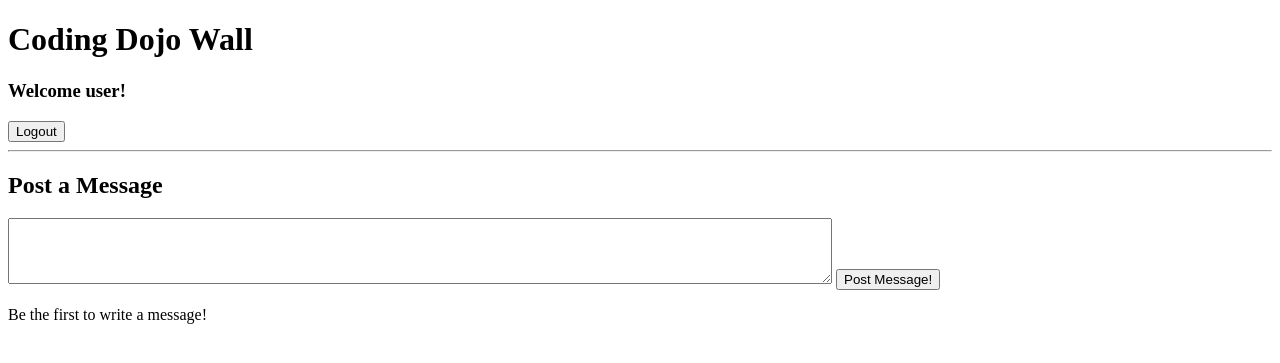
After one commit to scottmarden/CD-python-flask-mysql-the_wall, a Flask app: template templates/wall.html in a window 1280 px wide. The commit adds this page. Shown: the top 363 px of the page. Run offline with Flask 2, Linux system fonts and the light colour scheme; the template is opened without the code that fills it, so the values that code supplies are empty.

Commit message:
Finished functionality, will add styling later.

```diff
--- /dev/null
+++ b/scratchpad.txt
@@ -0,0 +1,3 @@
+{% if comments > 0 %}
+	<p>There are comments!</p>
+{% endif %}
--- a/server.py
+++ b/server.py
@@ -5,33 +5,41 @@
 
 app = Flask(__name__)
 mysql = MySQLConnector(app, 'wall_db')
-app.secret_key = "KSJDgn;jsnd;gJNSD:gjnKSJDNGISDni1u23kajsng"
+app.secret_key = "KSJDgn;jsnd;gJN:gjnKSJDNGISDni1u23kajsng"
 
 @app.route('/')
 def index():
-	if 'user' not in session:
+	#check to see if user is logged in or not.
+	if  'user_id' not in session or session['user_id'] < 1:
 		session['user'] = ''
-	return render_template('index.html')
+		session['user_id'] = 0
+		return render_template('index.html')
+	elif session['user_id'] > 0:
+		return redirect('/wall')
 
 @app.route('/login', methods=['POST'])
 def login():
+	#Prep email and pw for login verification
 	email_check = request.form['email']
-	print email_check
 	pw_check = md5.new(request.form['password']).hexdigest()
-	print pw_check
 
-	query = "SELECT email, password FROM users WHERE email = :email"
+	query = "SELECT email, password, id FROM users WHERE email = :email"
 	data = {
 		'email': request.form['email']
 	}
 	verify = mysql.query_db(query, data)
-	print verify
-	if verify[0]['password'] == pw_check:
+	if len(verify) == 0:
+		print "No email!"
+		flash ("Invalid email or password. Please try again.")
+		return redirect('/')
+	elif verify[0]['password'] == pw_check:
 		print 'Good password!'
 		session['user'] = request.form['email']
-		return redirect('/success')
+		session['user_id'] = verify[0]['id']
+		return redirect('/wall')
 	else:
 		flash('Invalid email or password. Please try again.')
+		return redirect('/')
 
 @app.route('/register', methods=['POST'])
 def register():
@@ -89,24 +97,48 @@
 			'email': email,
 			'password': hash_pw
 		}
-		mysql.query_db(query, data)
+		user_id = mysql.query_db(query, data)
 		session['user'] = email
-		return redirect('/success')
+		session['user_id'] = user_id
+		return redirect('/wall')
 
 	else:
 		return redirect('/')
 
+@app.route('/wall')
+def wall():
+	if session['user_id'] < 1:
+		return redirect('/')
 
-@app.route('/success')
-def success():
-	query = "SELECT first_name FROM users WHERE email =  :email"
-	data = {
-		'email': session['user']
+	msg_query = "SELECT messages.id, messages.message, messages.user_id, concat(users.first_name, ' ', users.last_name) as user_name, concat(MONTHNAME(messages.created_at), ' ', DAY(messages.created_at), ' ', YEAR(messages.created_at)) as submit_date FROM messages JOIN users ON messages.user_id = users.id ORDER BY messages.created_at DESC"
+
+	com_query = "SELECT comments.id, comments.comment, comments.message_id, concat(users.first_name, ' ', users.last_name) as user_name, concat(MONTHNAME(messages.created_at), ' ', DAY(messages.created_at), ' ', YEAR(messages.created_at)) as submit_date FROM comments JOIN users ON comments.user_id = users.id JOIN messages ON comments.message_id = messages.id ORDER BY comments.created_at ASC"
+	wall_msgs = mysql.query_db(msg_query)
+	wall_coms = mysql.query_db(com_query)
+	return render_template('wall.html', messages=wall_msgs, comments=wall_coms)
+
+
+@app.route('/new_message', methods=['POST'])
+def new_message():
+	query = "INSERT INTO messages(message, user_id, created_at, updated_at) VALUES(:message, :user_id, NOW(), NOW())"
+	data ={
+		'message': request.form['message'],
+		'user_id': session['user_id']
 	}
-	get_user = mysql.query_db(query, data)
-	name = get_user[0]['first_name']
-	print get_user
-	return render_template('success.html', name=name)
+	message_id = mysql.query_db(query, data)
+	return redirect('/wall')
+
+@app.route('/new_comment', methods=['POST'])
+def new_comment():
+	query = "INSERT INTO comments(comment, user_id, message_id, created_at, updated_at) VALUES(:comment, :user_id, :message_id, NOW(), NOW())"
+	data ={
+		'comment': request.form['comment'],
+		'user_id': session['user_id'],
+		'message_id': request.form['message_id']
+	}
+	print data
+	comment_id = mysql.query_db(query, data)
+	return redirect('/wall')
 
 @app.route('/logout', methods=['POST'])
 def logout():
--- a/static/css/style.css
+++ b/static/css/style.css
@@ -0,0 +1,19 @@
+#wrapper {
+	background-color: light-blue;
+}
+
+.message {
+	margin-left: 10px;
+}
+
+.message h3{
+	display: inline;
+}
+
+.comment {
+	margin-left: 30px;
+}
+
+.comment h5{
+	display: inline;
+}
--- /dev/null
+++ b/templates/wall.html
@@ -0,0 +1,66 @@
+<!DOCTYPE html>
+<html lang="en">
+	<head>
+		<meta charset="utf-8" />
+		<title>The Wall</title>
+		<script type="text/javascript" src="{{ url_for('static', filename='js/script.js') }}"></script>
+		<link type="text/css" rel="stylesheet" href="{{ url_for('static', filename='css/style.css') }}" />
+	</head>
+	<body>
+		<div id="wrapper">
+			<div id="header">
+				<h1>Coding Dojo Wall</h1>
+				<h3>Welcome user!</h3>
+				<form action="/logout" method="post">
+					<input type="submit" value="Logout" name="logout" />
+				</form>
+				<hr />
+			</div>
+			<div id="enter_message">
+				<h2>Post a Message</h2>
+				<form action="new_message" method="post">
+					<textarea name="message" rows="4" cols="100"></textarea>
+					<input type="submit" name="submit" value="Post Message!" />
+				</form>
+			</div>
+			<div id="wall">
+				{% if messages > 0 %}
+					{% for message in messages %}
+						<div class="message">
+							<h3>{{ message['user_name'] }}</h3>
+							<h3>{{ message['submit_date']}}</h3>
+							<p>{{ message['message'] }}</p>
+						</div>
+						<div class="comment">
+							<h4>Comments: </h4>
+							{% if comments > 0 %}
+								{% for comment in comments %}
+									{% if comment['message_id'] == message['id'] %}
+										<h5>{{ comment['user_name'] }}</h5>
+										<h5>{{ comment['submit_date'] }}</h5>
+										<p> {{ comment['comment'] }}</p>
+									{% endif %}
+								{% endfor %}
+							{% endif %}
+							<p>Comment:</p>
+							<form action="/new_comment" method="post">
+								<input type="hidden" name="message_id" value={{ message['id'] }} />
+								<textarea name="comment" rows="3" cols="50"></textarea>
+								<input type="submit" name="submit" value="Comment!" />
+							</form>
+						</div>
+					{% endfor %}
+				{% else %}
+					<p>Be the first to write a message!</p>
+				{% endif %}
+
+
+			</div>
+			<div id="messages">
+
+
+			</div>
+
+		</div>
+	</body>
+<html>
```
Also changed, not shown: templates/index.html (+7 -3 lines).
